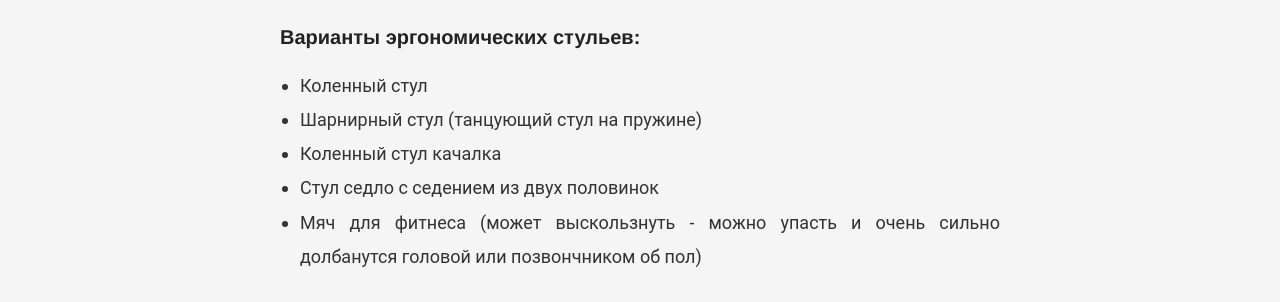
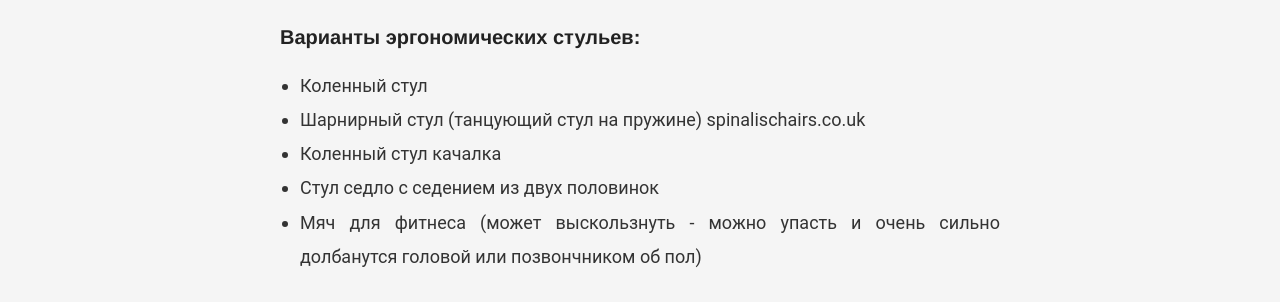
Before and after one commit to VadymVolos/vadymvolos.github.io, a Jekyll site: the page built from _posts/management/2017-01-13-health-management-ergonomycheskye-stulya.md, in a window 1280 px wide. Shown: the part 1034-1336 px from the top of the page. Built offline with Jekyll 4.4.1, drawn with Linux system fonts in a browser that asks for light colours; comment, search, counter and statistics services are not loaded.

Commit message:
Update 2017-01-13-health-management-ergonomycheskye-stulya.md

```diff
--- a/_posts/management/2017-01-13-health-management-ergonomycheskye-stulya.md
+++ b/_posts/management/2017-01-13-health-management-ergonomycheskye-stulya.md
@@ -20,7 +20,7 @@
 <h3>Варианты эргономических стульев:</h3>
 <ul>
 <li>Коленный стул</li>
-<li>Шарнирный стул (танцующий стул на пружине)</li>
+<li>Шарнирный стул (танцующий стул на пружине) spinalischairs.co.uk</li>
 <li>Коленный стул качалка</li>
 <li>Стул седло с седением из двух половинок</li>
 <li>Мяч для фитнеса (может выскользнуть - можно упасть и очень сильно долбанутся головой или позвончником об пол)</li>
```
